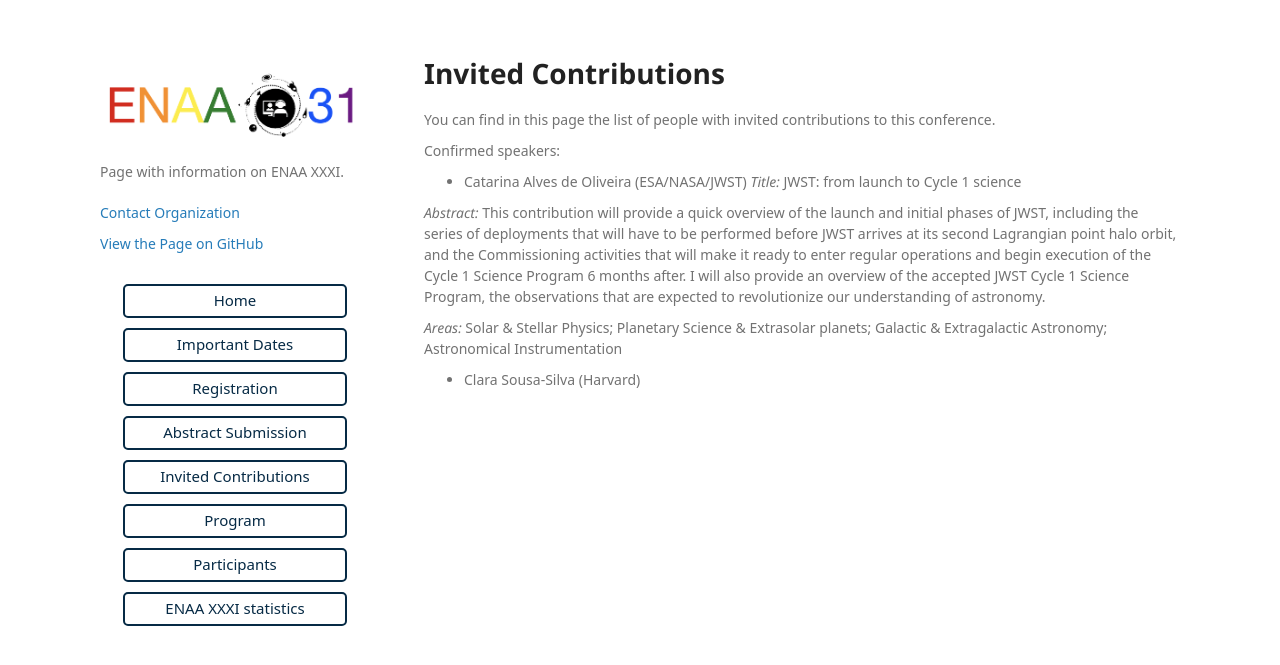
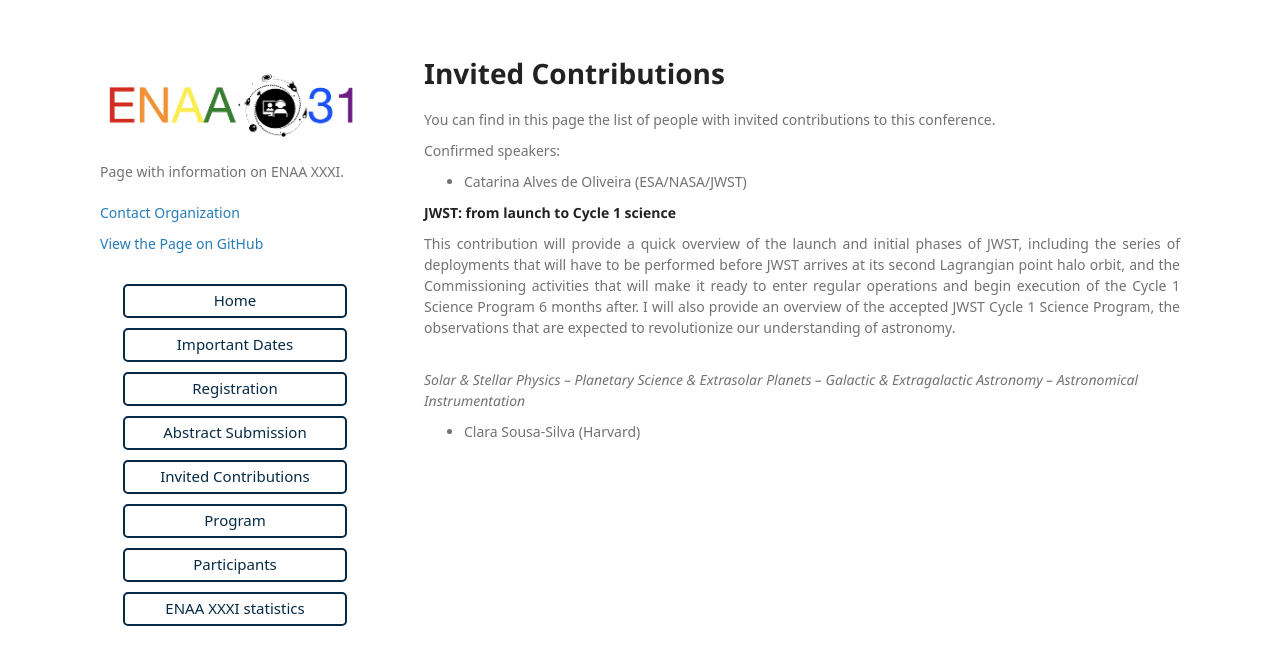
Before and after one commit to ENAAXXXI/ENAAXXXI.github.io, a Jekyll site: the page built from invited.md, in a window 1280 px wide. Shown: the top 665 px of the page. Built offline with Jekyll 4.4.1, drawn with Linux system fonts in a browser that asks for light colours; some web fonts are replaced; our own code applies the rules of GitHub Pages for plain Markdown files.

Commit message:
text justification

```diff
--- a/invited.md
+++ b/invited.md
@@ -4,10 +4,14 @@ You can find in this page the list of people with invited contributions to this
 
 Confirmed speakers:
 - Catarina Alves de Oliveira (ESA/NASA/JWST)
-*Title:* JWST: from launch to Cycle 1 science
 
-*Abstract:* This contribution will provide a quick overview of the launch and initial phases of JWST, including the series of deployments that will have to be performed before JWST arrives at its second Lagrangian point halo orbit, and the Commissioning activities that will make it ready to enter regular operations and begin execution of the Cycle 1 Science Program 6 months after. I will also provide an overview of the accepted JWST Cycle 1 Science Program, the observations that are expected to revolutionize our understanding of astronomy.
+**JWST: from launch to Cycle 1 science**
 
-*Areas:* Solar & Stellar Physics; Planetary Science & Extrasolar planets; Galactic & Extragalactic Astronomy; Astronomical Instrumentation
+<div style="text-align: justify">
+ This contribution will provide a quick overview of the launch and initial phases of JWST, including the series of deployments that will have to be performed before JWST arrives at its second Lagrangian point halo orbit, and the Commissioning activities that will make it ready to enter regular operations and begin execution of the Cycle 1 Science Program 6 months after. I will also provide an overview of the accepted JWST Cycle 1 Science Program, the observations that are expected to revolutionize our understanding of astronomy.
+</div>
+<br>
+
+*Solar & Stellar Physics -- Planetary Science & Extrasolar Planets -- Galactic & Extragalactic Astronomy -- Astronomical Instrumentation*
 
 - Clara Sousa-Silva (Harvard)
```
Also changed, not shown: index.md (+10 -4 lines).
